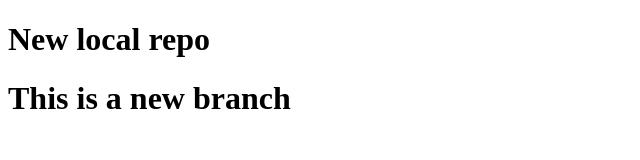
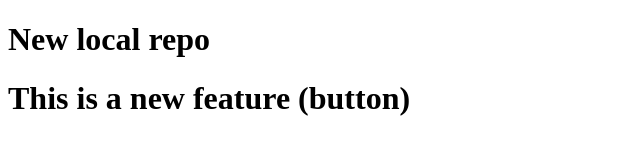
Before and after one commit to srinidhiv2107/localRepo, a plain HTML site: page index.html in a window 1280 px wide. Shown: the whole page, without its empty margins (0-640 px from the left). Drawn offline with Linux system fonts and the light colour scheme.

```diff
--- a/index.html
+++ b/index.html
@@ -7,6 +7,6 @@
 </head>
 <body>
   <h1>New local repo</h1>
-  <h1>This is a new branch</h1>
+  <h1>This is a new feature (button)</h1>
 </body>
 </html>
```
